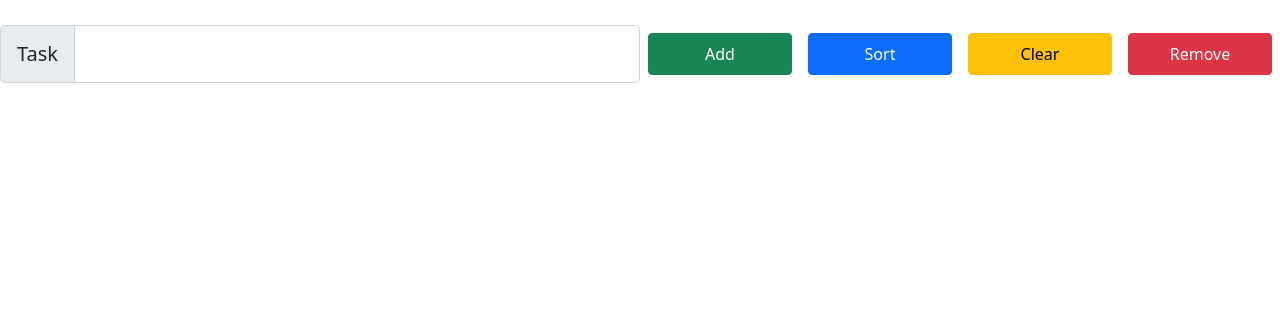
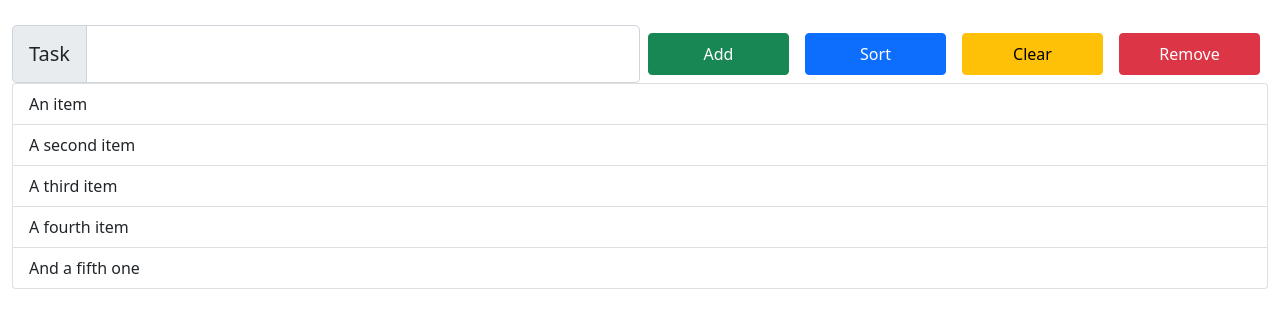
Before and after one commit to thisisrajneel/ToDo-List-JQuery, a plain HTML site: page index.html in a window 1280 px wide. Shown: the part 83-410 px from the top of the page. Drawn offline with nearby package versions, Linux system fonts and the light colour scheme.

Commit message:
structure complete

```diff
--- a/index.html
+++ b/index.html
@@ -22,7 +22,8 @@
       </h1>
     </div>
 
-    <div class="controller">
+    <div class="container-fluid controller">
+
       <!-- Input -->
       <div class="input-group input-group-lg">
           <span class="input-group-text">Task</span>
@@ -36,6 +37,17 @@
           <button type="button" class="btn btn-warning col p-2 m-2">Clear</button>
           <button type="button" class="btn  btn-danger col p-2 m-2">Remove</button>
       </div>
+    </div>
+
+    <!-- Tasks -->
+    <div class="container-fluid">
+      <ul class="list-group">
+        <li class="list-group-item">An item</li>
+        <li class="list-group-item">A second item</li>
+        <li class="list-group-item">A third item</li>
+        <li class="list-group-item">A fourth item</li>
+        <li class="list-group-item">And a fifth one</li>
+      </ul>
     </div>
 
   </body>
```
Lines whose indentation alone changed are shown as unchanged.
